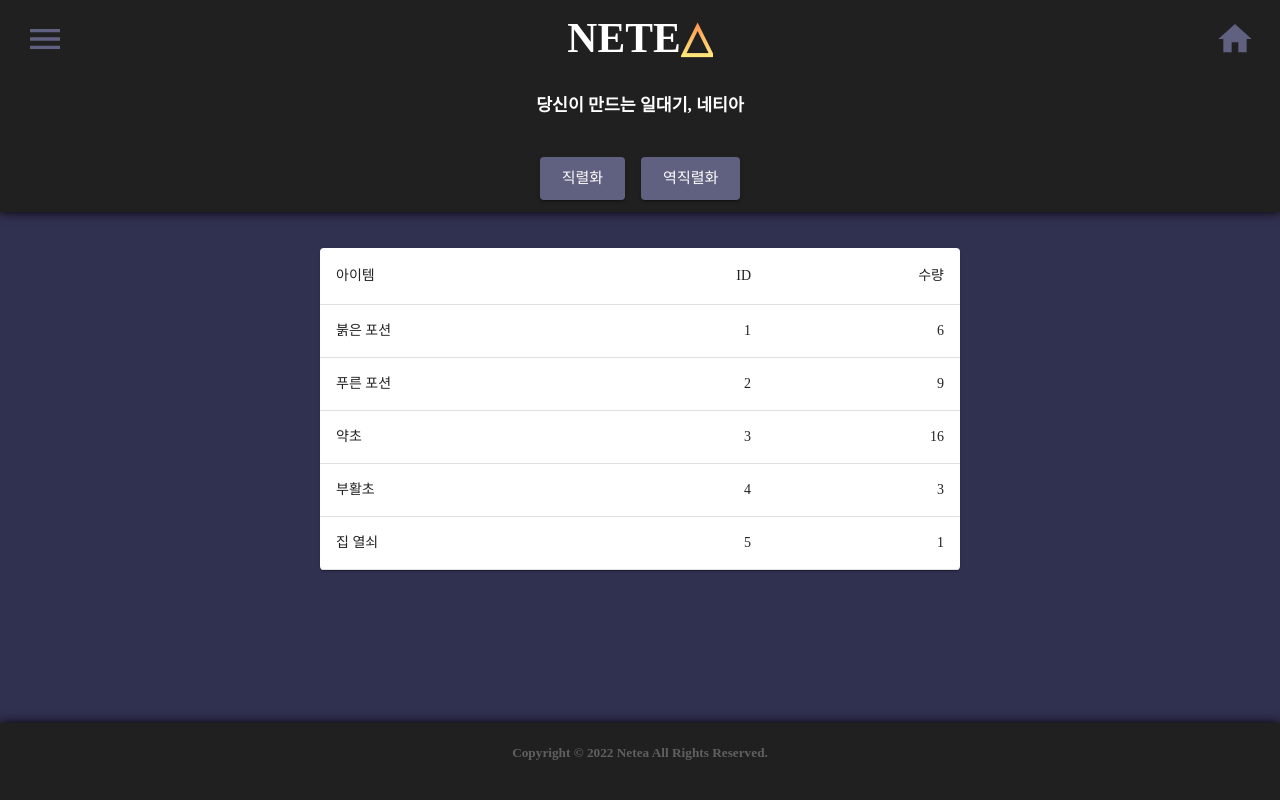
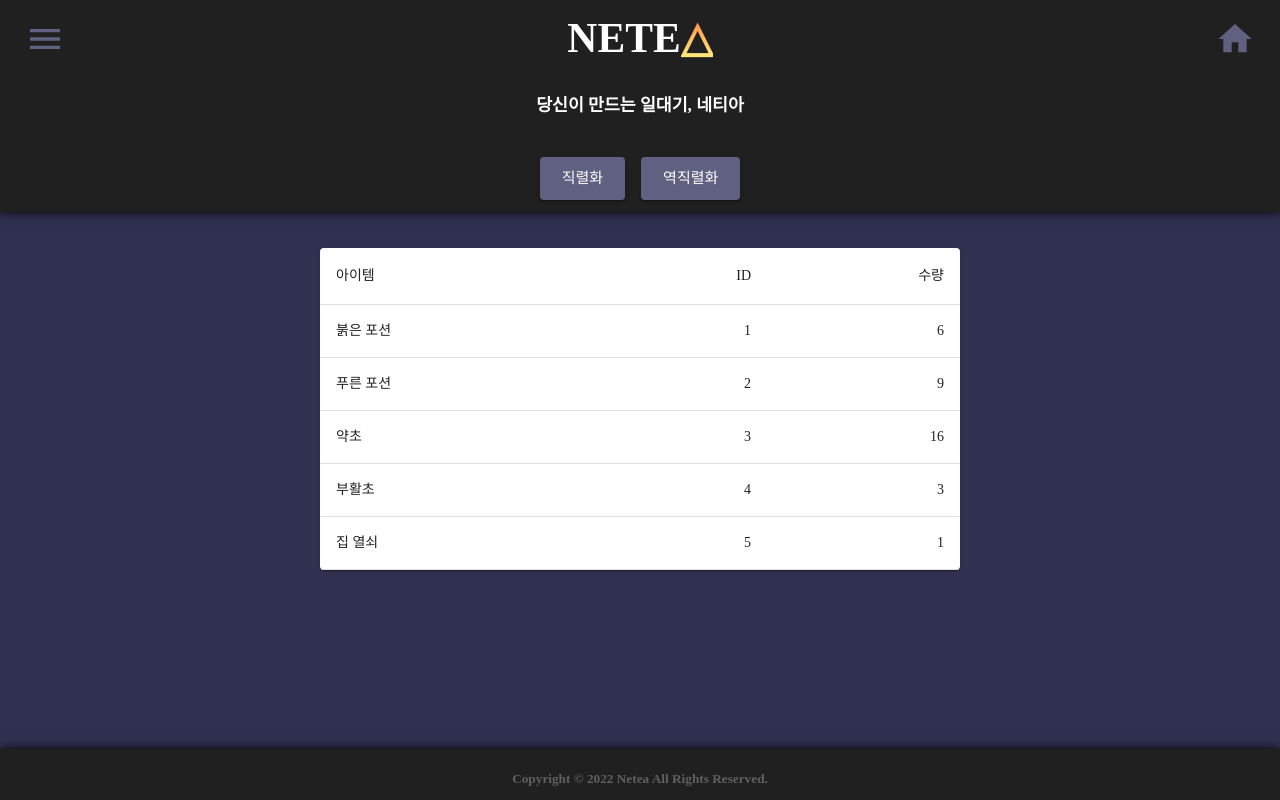
Before and after one commit to Crenchant-Develop/Chronica-Web, a React (Create React App) app: page /inventory in a window 1280 px wide. Built offline with nearby package versions, Linux system fonts and the light colour scheme; a web font is replaced by a local one.

Commit message:
푸터 높이 수정

```diff
--- a/src/App.scss
+++ b/src/App.scss
@@ -33,7 +33,7 @@ body {
 }
 
 .section {
-  padding-bottom: 5vw;
+  padding-bottom: 3vw;
 }
 
 nav {
@@ -71,7 +71,7 @@ nav {
 
   .footer {
     width: 100%;
-    height: 5vw;
+    height: 3vw;
     bottom: 0;
     position: absolute;
     color: #606060;
```
